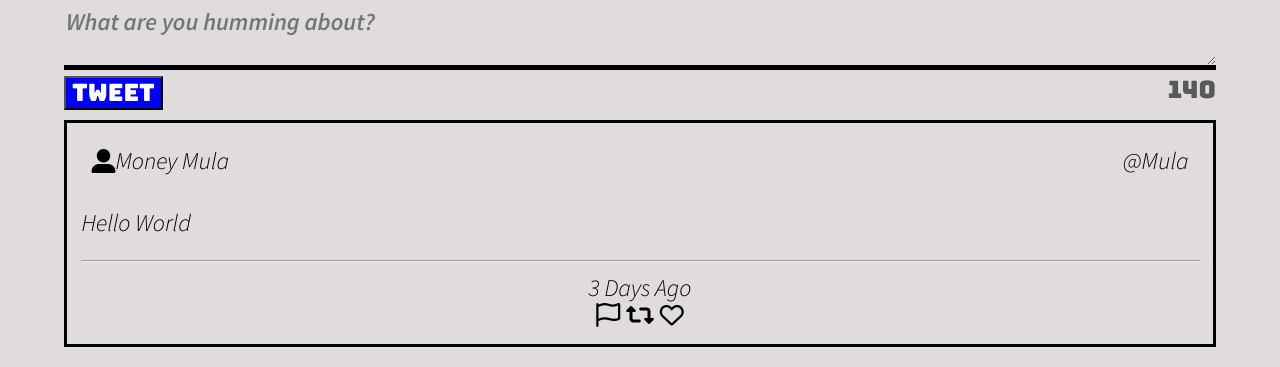
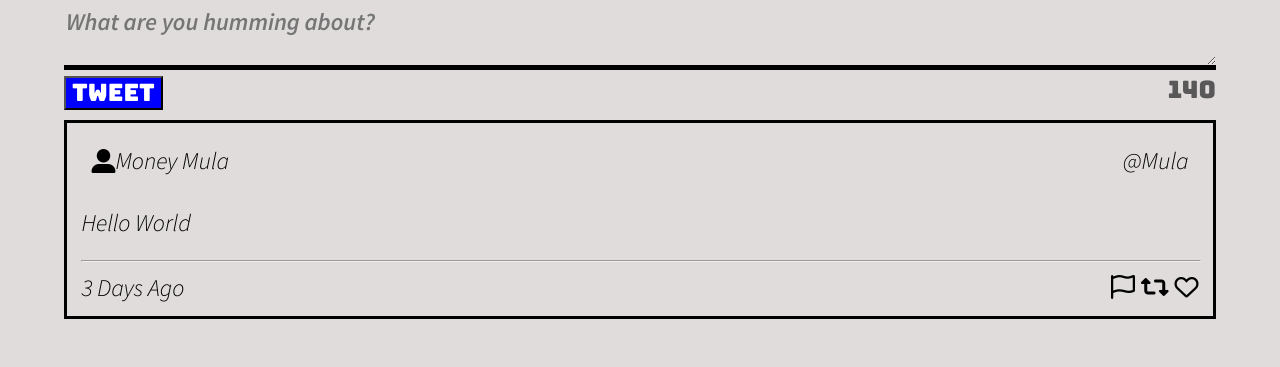
Before and after one commit to AbdiGureye/tweeter, a website: page public/index.html in a window 1280 px wide. Shown: the part 635-1002 px from the top of the page. After the commit the page ends 974 px from the top, so only its background shows below. Drawn offline with nearby package versions, Linux system fonts and the light colour scheme.

Commit message:
styled footer

```diff
--- a/public/styles/new-tweet.css
+++ b/public/styles/new-tweet.css
@@ -65,7 +65,7 @@
   padding: 10px;
 }
 
-.newdiv {
+.footer {
   display:flex;
   justify-content: space-between;
 }
```
